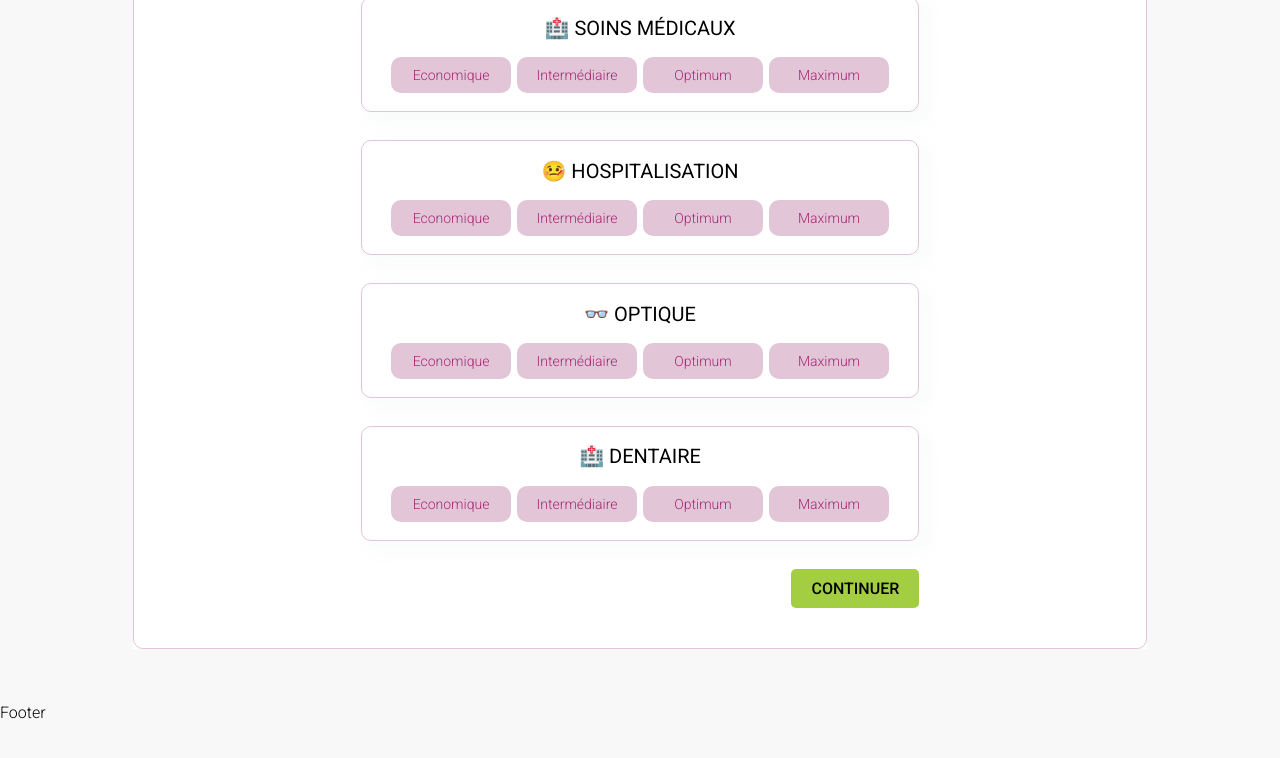
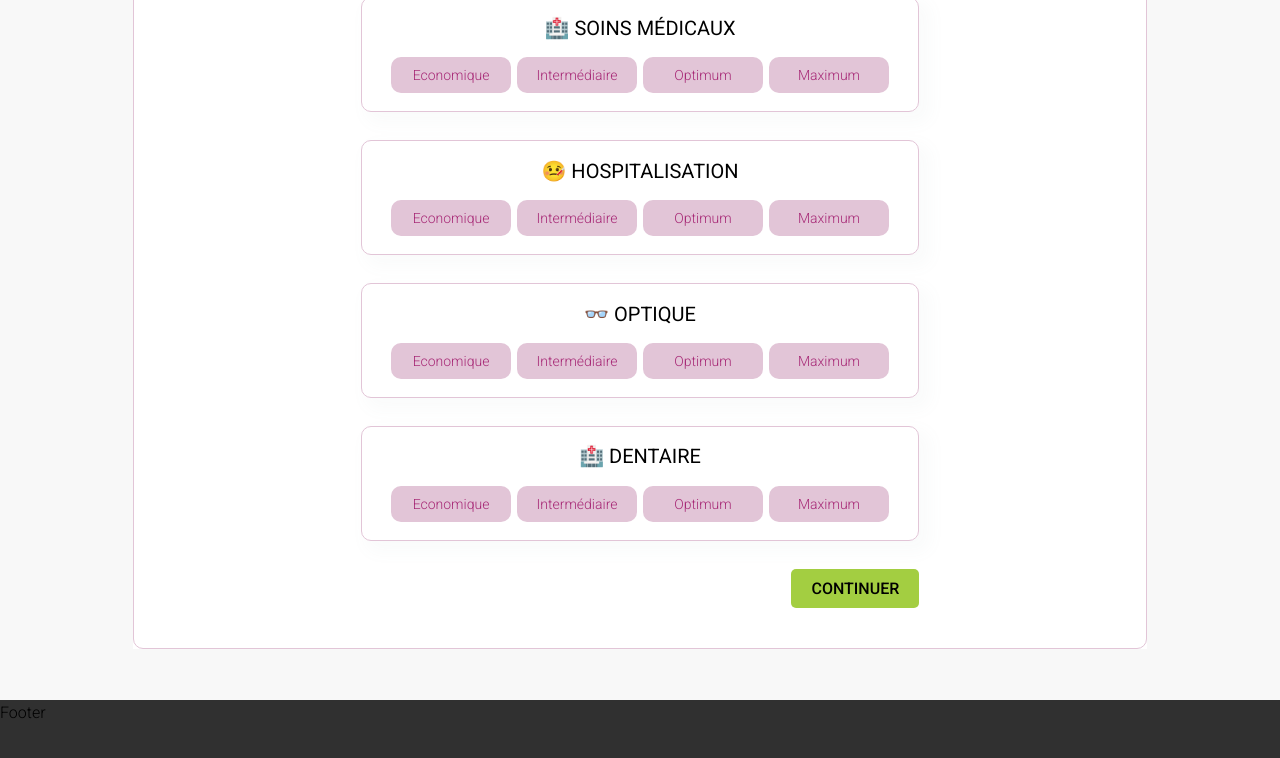
Before and after one commit to DaveGlad/cplus, a Next.js app: page / in a window 1280 px wide. Shown: the part 654-1412 px from the top of the page. Before the commit the page ends 1379 px from the top, so only its background shows below. Built offline with nearby package versions, Linux system fonts and the light colour scheme.

Commit message:
add footer

```diff
--- a/src/components/footer/assets/footer.module.css
+++ b/src/components/footer/assets/footer.module.css
@@ -0,0 +1,5 @@
+.footer {
+  width: 100%;
+  height: 400px;
+  background: #303030;
+}
--- a/src/components/footer/index.js
+++ b/src/components/footer/index.js
@@ -1,8 +1,9 @@
 import React from 'react'
+import s from './assets/footer.module.css'
 
 const Footer = () => {
   return (
-    <div>
+    <div className={s.footer}>
       Footer
     </div>
   )
```
